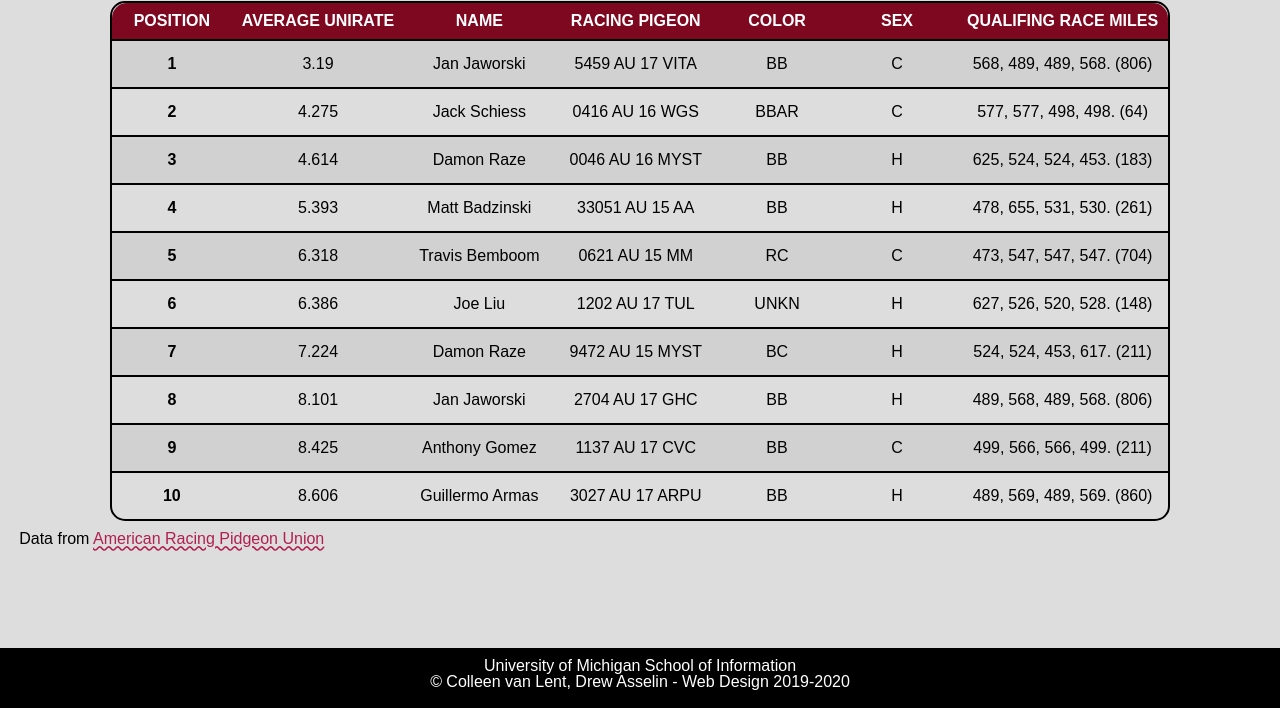
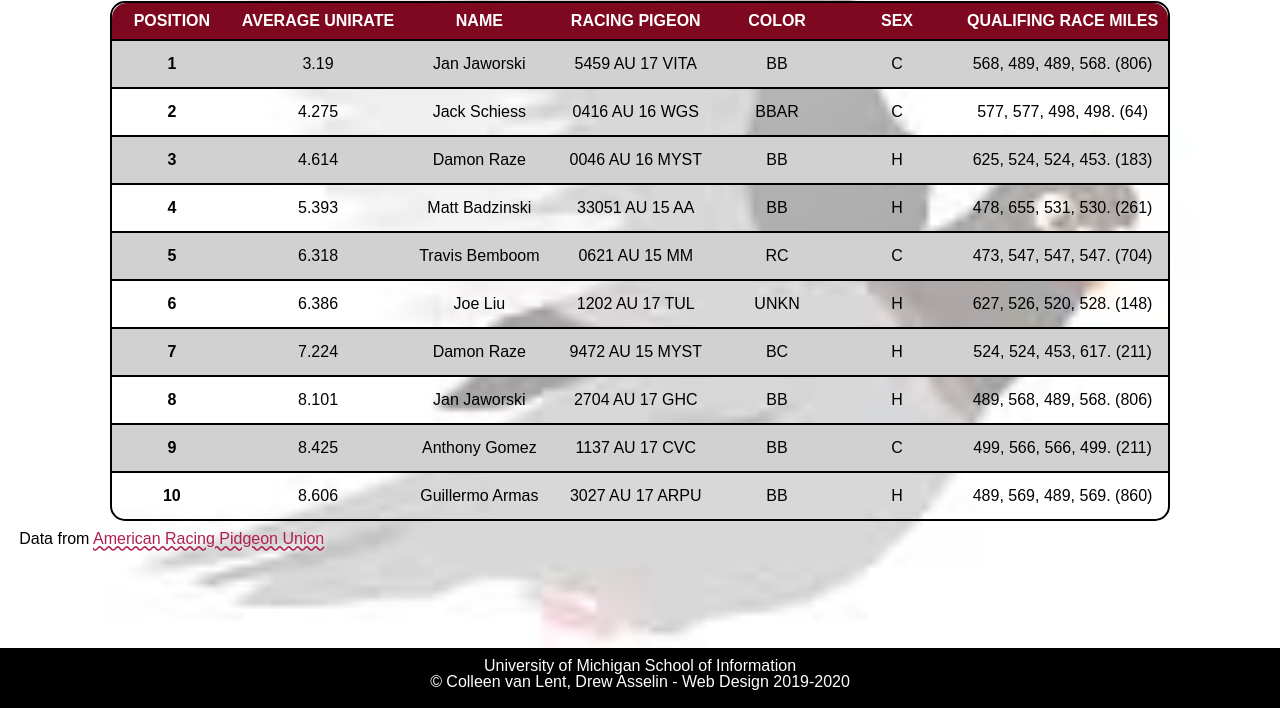
Before and after one commit to cmorla/homework3, a plain HTML site: page index.html in a window 1280 px wide. Shown: the part 92-800 px from the top of the page. Drawn offline with Linux system fonts and the light colour scheme; a web font is replaced by a local one.

Commit message:
Add files via upload

```diff
--- a/css/style.css
+++ b/css/style.css
@@ -15,7 +15,7 @@ body{
   margin: 1.2em;
   background-size: cover ;
   background-position: center;
-  background-image: url("pigeon-background.JPEG");
+  background-image: url("../images/pigeon-background.JPEG");
   background-color: #DDDDDD;
 }
 
```
